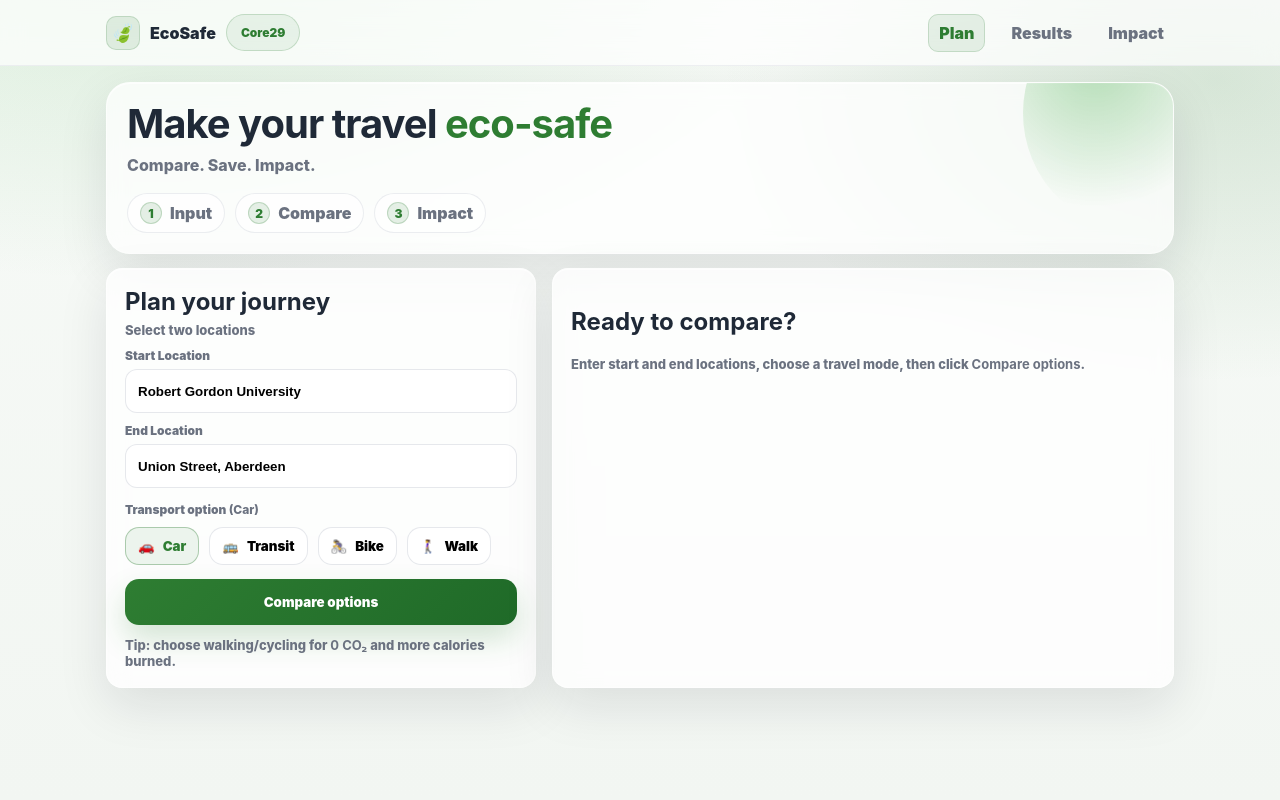
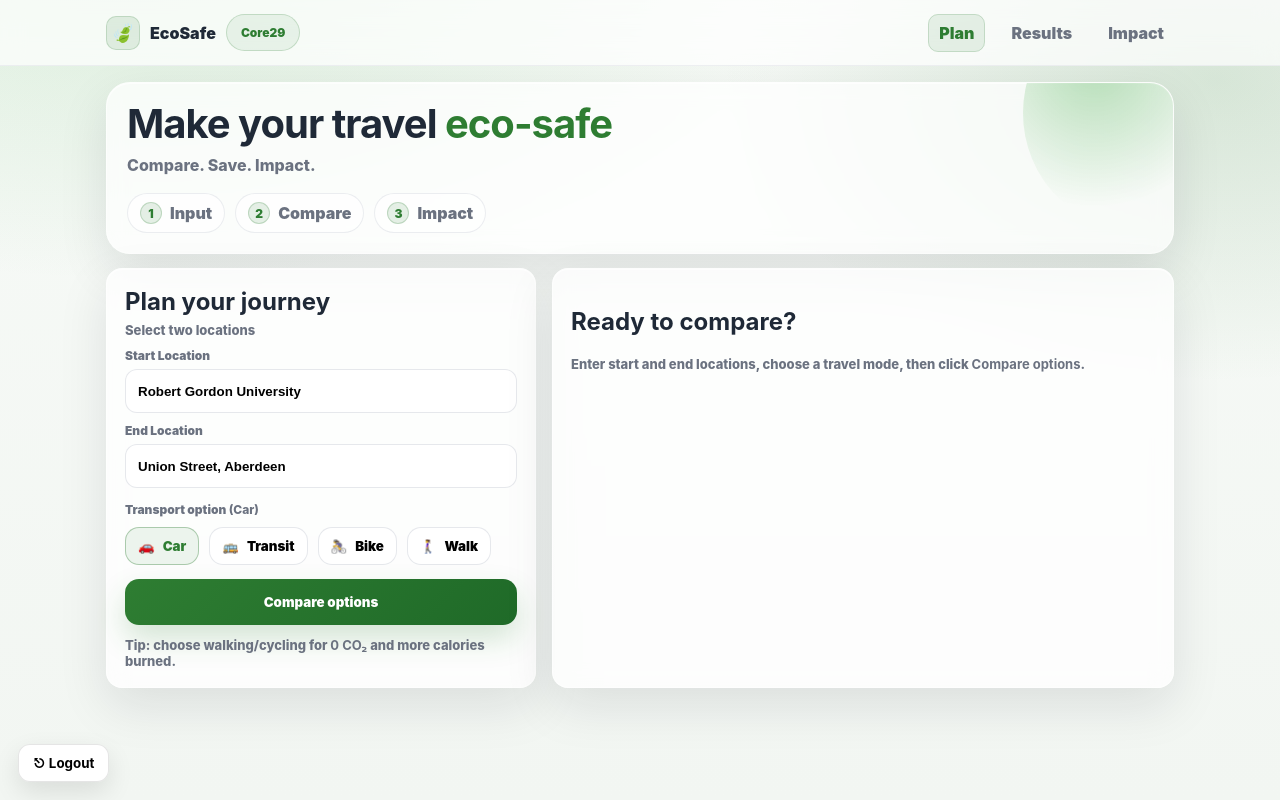
Before and after one commit to 0UMI0/rguhack-famers, a React (Vite) app in the folder ecosafe-react/: page /plan in a window 1280 px wide. Built offline with nearby package versions, Linux system fonts and the light colour scheme; sample sign-in values are in the browser's storage.

Commit message:
FreshCommit

```diff
--- a/ecosafe-react/src/App.css
+++ b/ecosafe-react/src/App.css
@@ -576,3 +576,23 @@
 .streakChip.hit {
   background: rgba(34,197,94,0.2);
 }
+
+.logoutFab {
+  position: fixed;
+  left: 18px;
+  bottom: 18px;
+  z-index: 9999;
+
+  padding: 10px 14px;
+  border-radius: 12px;
+  border: 1px solid rgba(0,0,0,0.10);
+  background: rgba(255,255,255,0.95);
+  box-shadow: 0 10px 26px rgba(0,0,0,0.10);
+
+  cursor: pointer;
+  font-weight: 700;
+}
+
+.logoutFab:hover {
+  transform: translateY(-1px);
+}
--- a/ecosafe-react/src/App.jsx
+++ b/ecosafe-react/src/App.jsx
@@ -286,11 +286,12 @@ export default function App() {
         mode={mode}
         selectMode={selectMode}
         computeResults={computeResults}
+        user={user}
+        onLogout={logout}
       />
     </ProtectedRoute>
   }
 />
-
           <Route
             path="/results"
             element={
--- a/ecosafe-react/src/pages/PlanPage.jsx
+++ b/ecosafe-react/src/pages/PlanPage.jsx
@@ -12,7 +12,7 @@ export default function PlanPage({
   selectMode,
   computeResults,
 
-  // ✅ NEW (from App.jsx)
+  // ✅ NEW (passed from App.jsx)
   user,
   onLogout,
 }) {
@@ -31,10 +31,15 @@ export default function PlanPage({
     navigate("/results");
   };
 
+  const handleLogout = () => {
+    onLogout?.();
+    // send user back to login page after logout
+    navigate("/login", { replace: true });
+  };
+
   return (
     <>
       <Hero />
-
       <section className="grid">
         <JourneyForm
           start={origin}
@@ -56,31 +61,17 @@ export default function PlanPage({
         </div>
       </section>
 
-      {/* ✅ Logout button fixed bottom-left */}
-      {user && (
+      {/* ✅ Fixed Logout button (bottom-left) */}
+      {user ? (
         <button
-          onClick={() => {
-            onLogout?.();
-            navigate("/plan"); // stays on plan; safe
-          }}
-          style={{
-            position: "fixed",
-            left: 18,
-            bottom: 18,
-            zIndex: 9999,
-            padding: "10px 14px",
-            borderRadius: 12,
-            border: "1px solid rgba(0,0,0,0.08)",
-            background: "white",
-            boxShadow: "0 8px 20px rgba(0,0,0,0.08)",
-            cursor: "pointer",
-            fontWeight: 600,
-          }}
+          type="button"
+          onClick={handleLogout}
+          className="logoutFab"
           title="Log out"
         >
           ⎋ Logout
         </button>
-      )}
+      ) : null}
     </>
   );
 }
```
Lines whose indentation alone changed are shown as unchanged.
